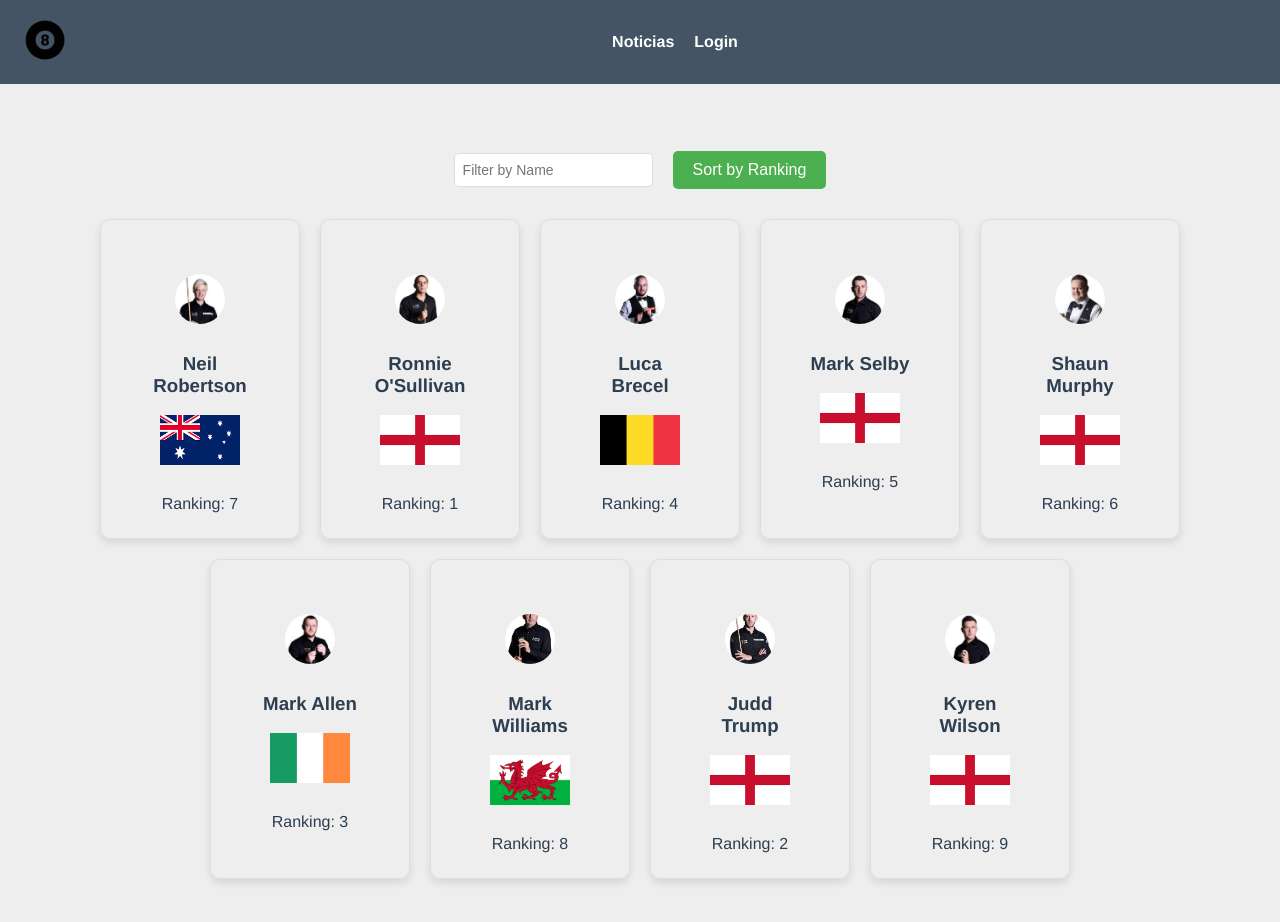
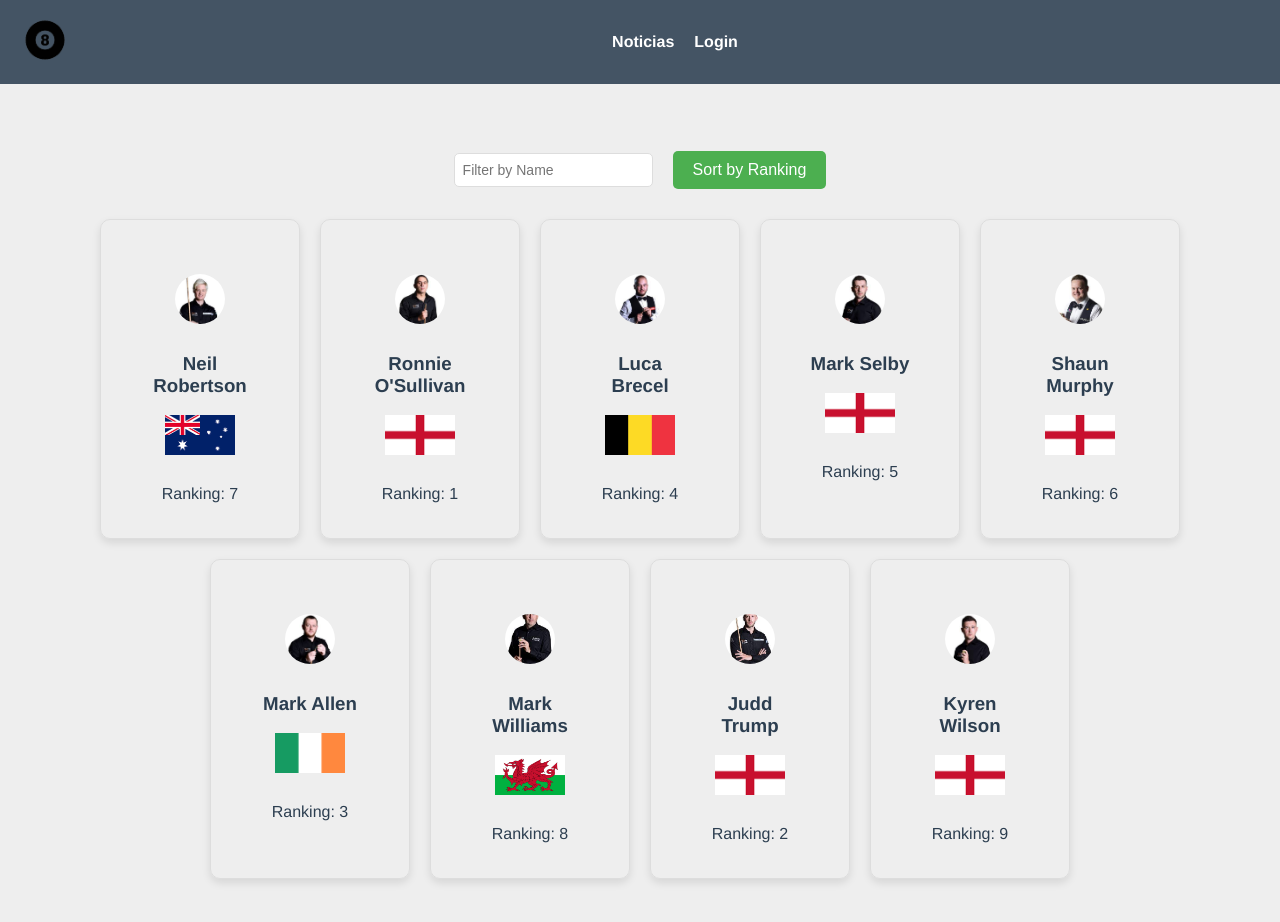
Before and after one commit to DiogoAlmeida11/snooker, a Vue app: page /players in a window 1280 px wide. Shown: the top 922 px of the page. Built offline with nearby package versions, Linux system fonts and the light colour scheme.

Commit message:
imagens nacionalidade

```diff
--- a/src/components/PlayerCard.vue
+++ b/src/components/PlayerCard.vue
@@ -48,8 +48,8 @@ export default {
   object-fit: cover;
 }
 .nation-image {
-  width: 80px;
-  height: 50px;
+  width: 70px;
+  height: 40px;
   margin-bottom: 10px;
 }
 
--- a/src/stores/games.js
+++ b/src/stores/games.js
@@ -205,7 +205,7 @@ export const useGamesStore = defineStore("games", {
       {
         id: 7,
         titulo: "Snooker Championship",
-        descricao: "Oitavoos de final",
+        descricao: "Oitavos de final",
         jogador1: usePlayersStore().allPlayers.find((player) => player.id === 8)
           .name,
         imageJogador1: usePlayersStore().allPlayers.find(
```
